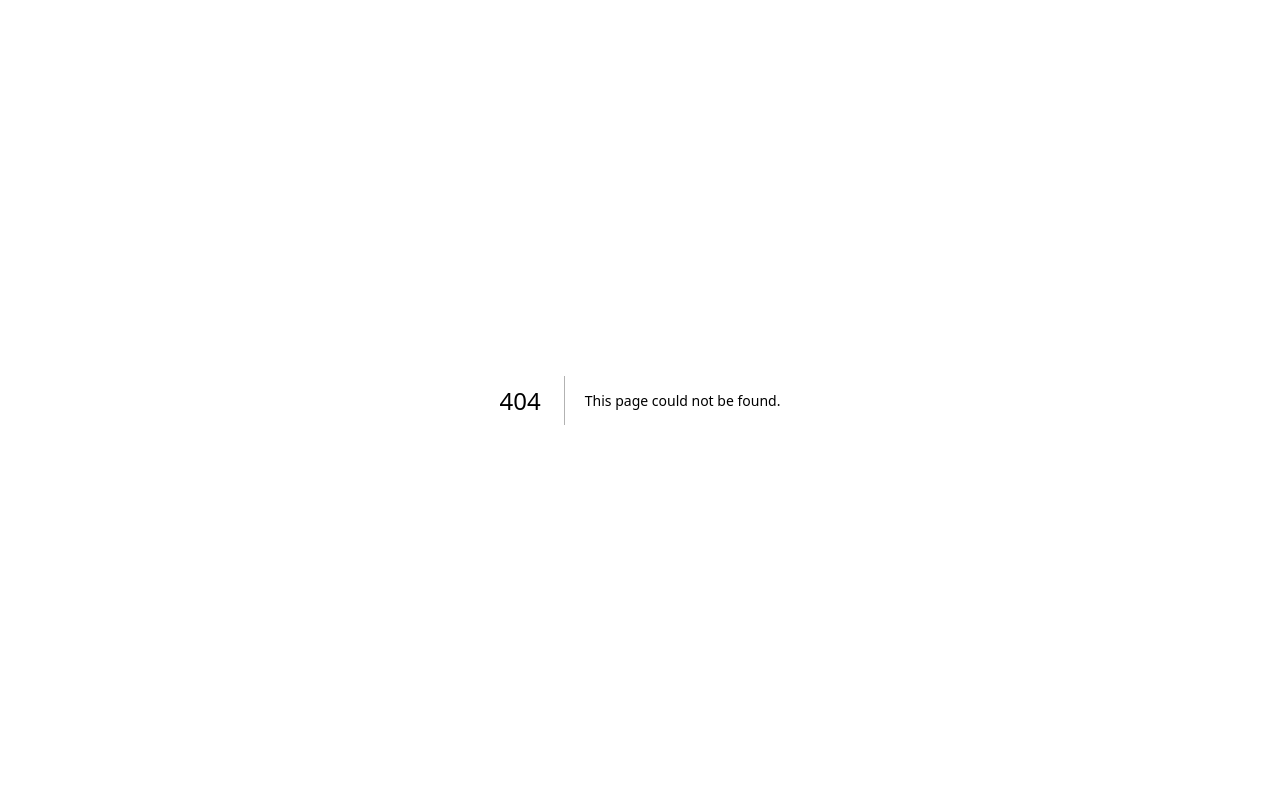
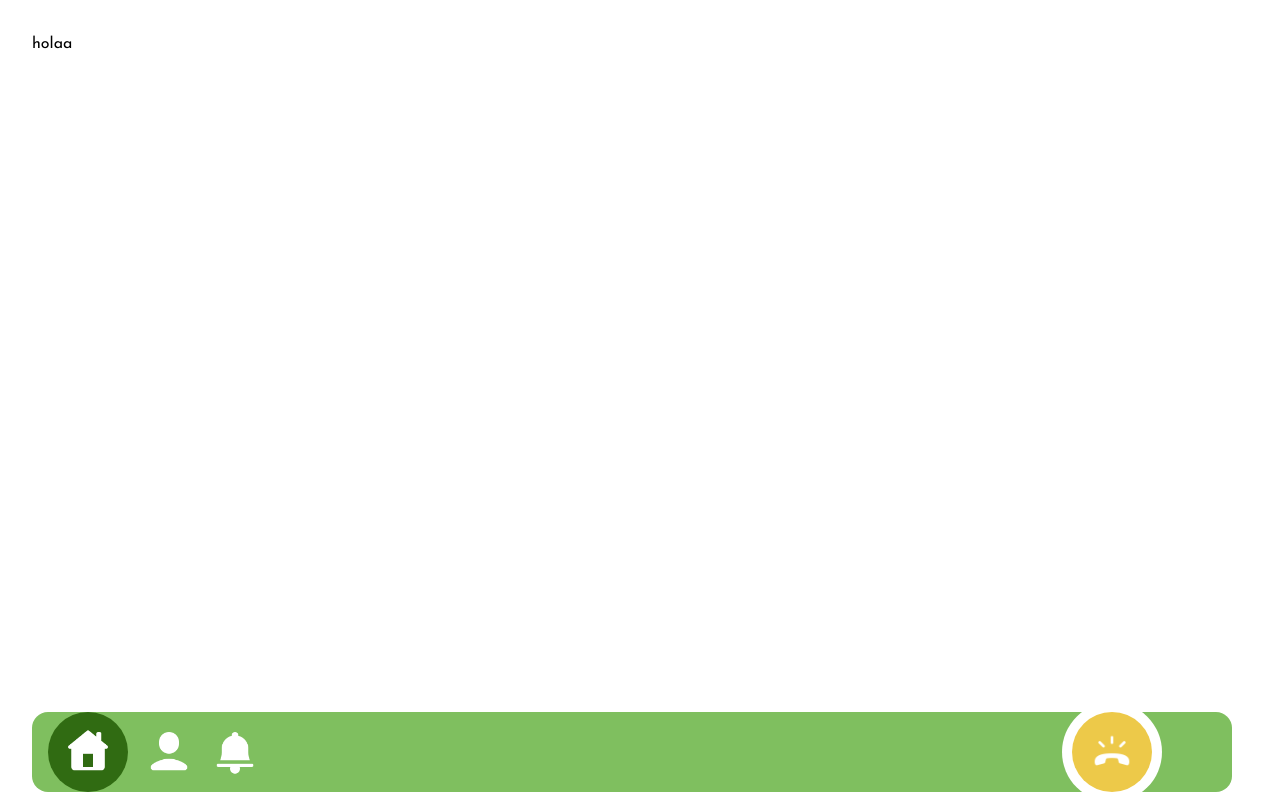
Before and after one commit to wildchamo/nextjs, a Next.js app: page /home/user in a window 1280 px wide. Before the commit this address had no page. Built offline with nearby package versions, Linux system fonts and the light colour scheme.

Commit message:
creación página modificación usuario

```diff
--- a/src/app/components/menuInferior.js
+++ b/src/app/components/menuInferior.js
@@ -34,6 +34,7 @@ export default function MenuInferior() {
         src={user}
         onButtonClick={() => {
           setIsActiveArray([false, true, false]);
+          router.push("/home/user");
         }}
         isActive={isActiveArray[1]}
       />
--- /dev/null
+++ b/src/app/home/user/page.js
@@ -0,0 +1,5 @@
+const UserPage = () => {
+  return <section className="mr-8 ml-8 mt-8">holaa</section>;
+};
+
+export default UserPage;
```
